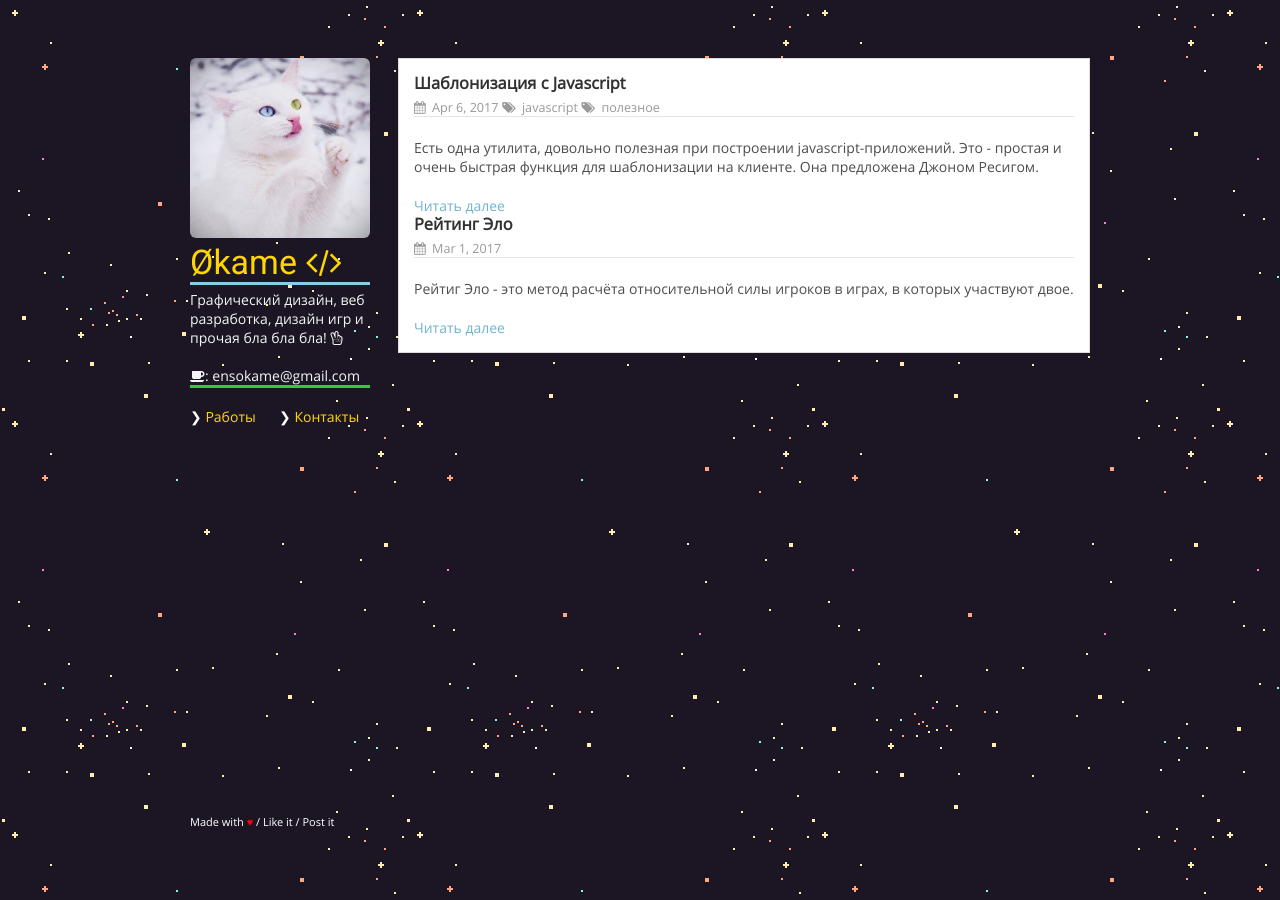
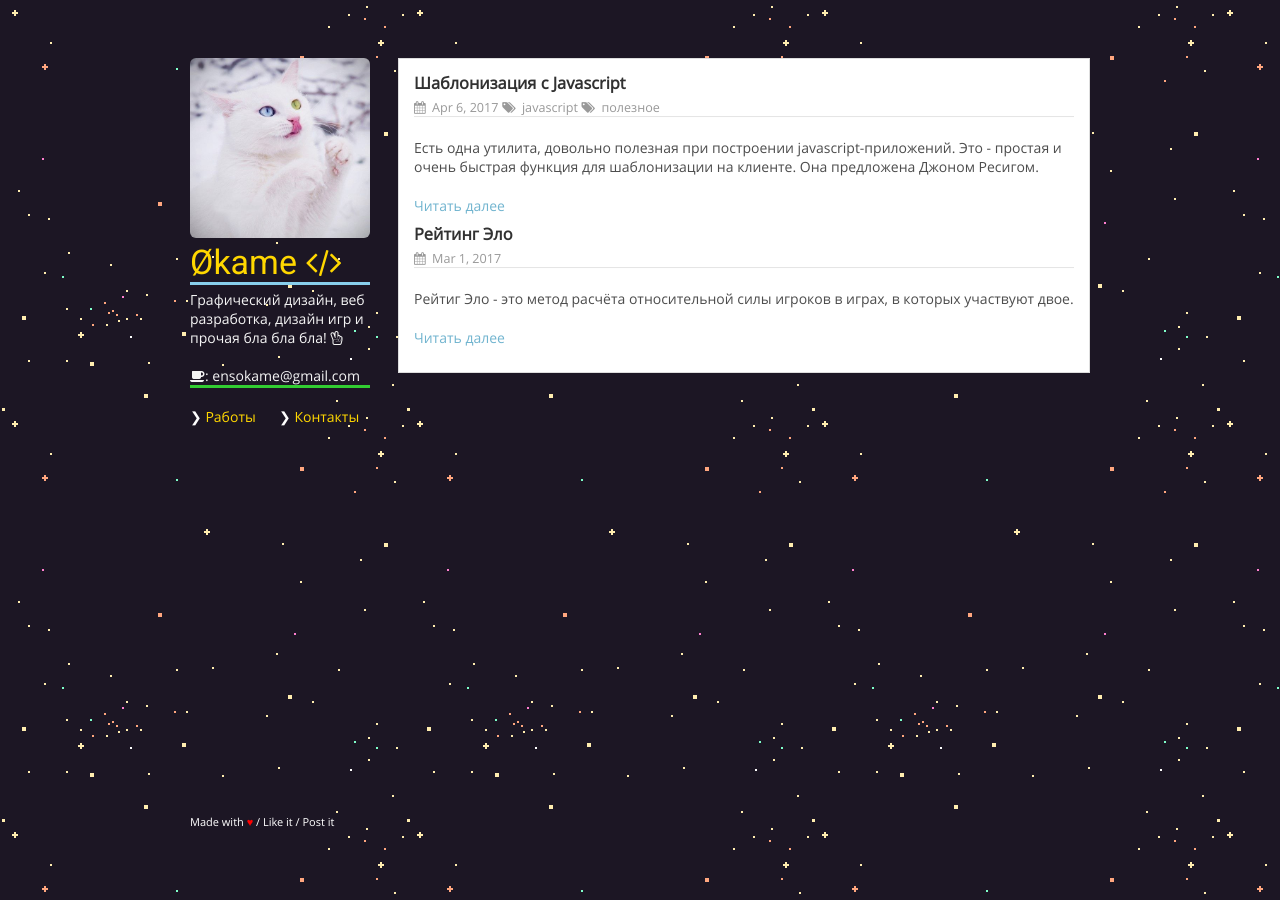
Before and after one commit to IOEnso/ioenso.github.io, a Jekyll site: the page built from index.html, in a window 1280 px wide. Built offline with Jekyll 4.4.1, drawn with Linux system fonts in a browser that asks for light colours.

Commit message:
Update main.css

```diff
--- a/assets/css/main.css
+++ b/assets/css/main.css
@@ -179,6 +179,9 @@ section {
   width: 660px;
 
 }
+.post {
+  margin-bottom: 10px;
+}
 .post-entry {
   margin-top: 2px;
 }
```
